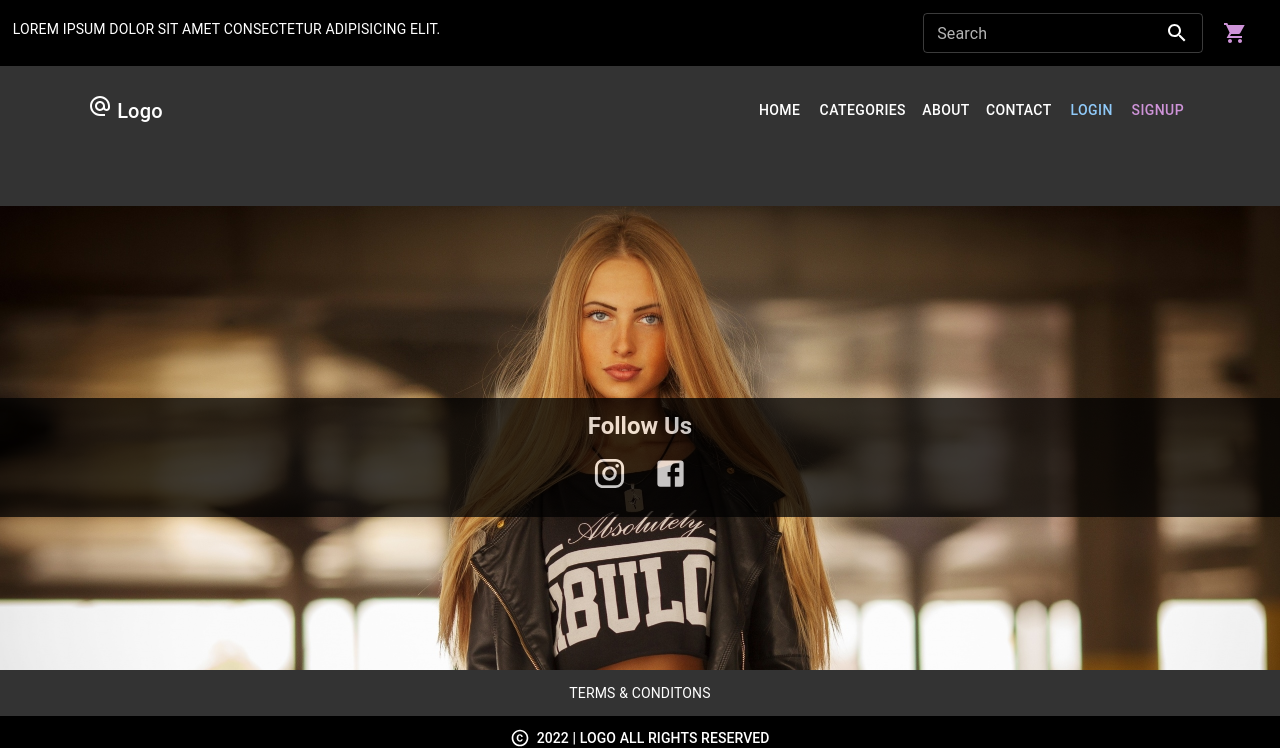
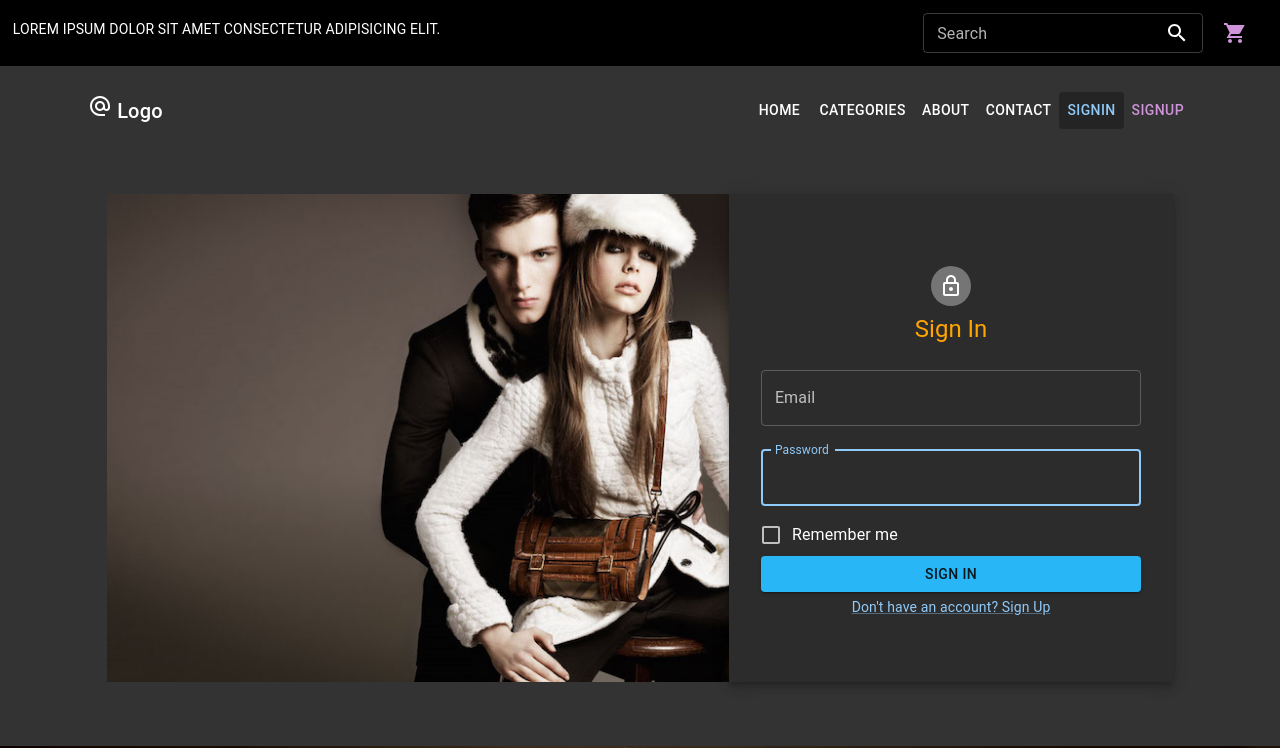
Before and after one commit to TechDinith/storefront, a React (Create React App) app: page /login in a window 1280 px wide. Shown: the top 748 px of the page. Built offline with nearby package versions, Linux system fonts and the light colour scheme.

Commit message:
signup and sign in

```diff
--- /dev/null
+++ b/src/components/pages/signin/signin.page.tsx
@@ -0,0 +1,39 @@
+import Paper from "@mui/material/Paper";
+import Grid from "@mui/material/Grid";
+import AuthenticationForm from "../../sections/authentication/authenticationForm.section";
+import simg1 from "../../../images/simg1.jpg";
+
+export default function SignInSide() {
+  const fields = ["email", "password"];
+
+  const handleSubmit = (event: React.FormEvent<HTMLFormElement>) => {
+    event.preventDefault();
+    const data = new FormData(event.currentTarget);
+    console.log({
+      email: data.get("email"),
+      password: data.get("password"),
+    });
+  };
+
+  return (
+    <Grid item xs={10} mt="4%">
+      <Grid container>
+        <Grid
+          item
+          xs={false}
+          sm={4}
+          md={7}
+          sx={{
+            backgroundImage: `url( ${simg1})`,
+            backgroundRepeat: "no-repeat",
+            backgroundSize: "cover",
+            backgroundPosition: "center",
+          }}
+        />
+        <Grid item xs={12} sm={8} md={5} component={Paper} elevation={6} square>
+          <AuthenticationForm fields={fields} btnText="Sign In" />
+        </Grid>
+      </Grid>
+    </Grid>
+  );
+}
--- /dev/null
+++ b/src/components/pages/signup/signup.page.tsx
@@ -0,0 +1,29 @@
+import Paper from "@mui/material/Paper";
+import Grid from "@mui/material/Grid";
+import AuthenticationForm from "../../sections/authentication/authenticationForm.section";
+import simg1 from "../../../images/simg1.jpg";
+
+export default function SignUpSide() {
+  const fields = ["name", "email", "password"];
+  return (
+    <Grid item xs={10} mt="4%">
+      <Grid container>
+        <Grid
+          item
+          xs={false}
+          sm={4}
+          md={7}
+          sx={{
+            backgroundImage: `url( ${simg1})`,
+            backgroundRepeat: "no-repeat",
+            backgroundSize: "cover",
+            backgroundPosition: "center",
+          }}
+        />
+        <Grid item xs={12} sm={8} md={5} component={Paper} elevation={6} square>
+          <AuthenticationForm fields={fields} btnText="Sign Up" />
+        </Grid>
+      </Grid>
+    </Grid>
+  );
+}
--- /dev/null
+++ b/src/components/sections/authentication/authenticationForm.section.tsx
@@ -0,0 +1,165 @@
+import { useForm, Controller, SubmitHandler } from "react-hook-form";
+import TextField from "@mui/material/TextField";
+import Button from "@mui/material/Button";
+import Typography from "@mui/material/Typography";
+import { capitalize } from "@material-ui/core";
+import FormControlLabel from "@mui/material/FormControlLabel";
+import Checkbox from "@mui/material/Checkbox";
+import Box from "@mui/material/Box";
+import Avatar from "@mui/material/Avatar";
+import Link from "@mui/material/Link";
+import LockOutlinedIcon from "@mui/icons-material/LockOutlined";
+import Grid from "@mui/material/Grid";
+
+interface IFormInput {
+  email: string;
+  password: string;
+  name?: string;
+  remember: boolean;
+}
+
+const AuthenticationForm = ({ fields, btnText }: any) => {
+  const {
+    control,
+    handleSubmit,
+    formState: { errors },
+  } = useForm<IFormInput>();
+
+  const onSubmit: SubmitHandler<IFormInput> = (data) => {
+    console.log(data);
+  };
+
+  const math = Math;
+
+  return (
+    <>
+      <Box
+        sx={{
+          my: 8,
+          mx: 4,
+          display: "flex",
+          flexDirection: "column",
+          alignItems: "center",
+        }}
+      >
+        <Avatar sx={{ m: 1, color: "white" }}>
+          <LockOutlinedIcon />
+        </Avatar>
+        <Typography component="h1" variant="h5" color="orange">
+          {btnText}
+        </Typography>
+
+        <Box sx={{ mt: 1, width: "100%" }}>
+          <form onSubmit={handleSubmit(onSubmit)}>
+            {fields.map((fieldName: any) => {
+              return (
+                <>
+                  <Controller
+                    key={math.random()}
+                    name={fieldName}
+                    control={control}
+                    defaultValue=""
+                    render={({ field }) => (
+                      <TextField
+                        key={math.random()}
+                        margin="normal"
+                        type={
+                          fieldName === "email" || fieldName === "password"
+                            ? fieldName
+                            : null
+                        }
+                        fullWidth
+                        label={capitalize(fieldName)}
+                        autoComplete={fieldName}
+                        autoFocus
+                        {...field}
+                        error={Boolean(errors.email)}
+                      />
+                    )}
+                    rules={{
+                      required: {
+                        value: true,
+                        message: capitalize(fieldName) + " is Required",
+                      },
+                    }}
+                  />
+                  {fieldName === "email"
+                    ? errors.email && (
+                        <Typography
+                          color="red"
+                          variant="caption"
+                          key={math.random()}
+                        >
+                          {errors.email.message}
+                        </Typography>
+                      )
+                    : fieldName === "password"
+                    ? errors.password && (
+                        <Typography
+                          color="red"
+                          variant="caption"
+                          key={math.random()}
+                        >
+                          {errors.password.message}
+                        </Typography>
+                      )
+                    : fieldName === "name"
+                    ? errors.name && (
+                        <Typography
+                          color="red"
+                          variant="caption"
+                          key={math.random()}
+                        >
+                          {errors.name.message}
+                        </Typography>
+                      )
+                    : null}
+                </>
+              );
+            })}
+            <Box>
+              <FormControlLabel
+                control={
+                  <Controller
+                    name="remember"
+                    control={control}
+                    defaultValue={false}
+                    render={({ field }) => <Checkbox {...field} />}
+                  />
+                }
+                label="Remember me"
+              />
+            </Box>
+            <Button type="submit" variant="contained" fullWidth color="info">
+              {btnText}
+            </Button>
+          </form>
+
+          <Grid container mt="1%" justifyContent="center">
+            {/* <Grid item xs>
+              <Link href="#" variant="body2">
+                Forgot password?
+              </Link>
+            </Grid> */}
+            <Grid item>
+              <Link
+                href={
+                  String(btnText).toLowerCase() !== "sign up"
+                    ? "/signup"
+                    : "/login"
+                }
+                variant="body2"
+              >
+                {String(btnText).toLowerCase() !== "sign up"
+                  ? "Don't have an account? Sign Up"
+                  : "Already have an account? Sign In"}
+              </Link>
+            </Grid>
+          </Grid>
+        </Box>
+      </Box>
+    </>
+  );
+};
+
+export default AuthenticationForm;
--- a/src/components/templates/layout/layout.tsx
+++ b/src/components/templates/layout/layout.tsx
@@ -10,6 +10,8 @@ import Home from "../../pages/home/home.page";
 import Footer from "../footer/footer.template";
 import About from "../../pages/about/about.page";
 import Contact from "../../pages/contact/contact.page";
+import SignInSide from "../../pages/signin/signin.page";
+import SignUpSide from "../../pages/signup/signup.page";
 
 const Item = styled(Paper)(({ theme }) => ({
   padding: theme.spacing(1),
@@ -27,6 +29,8 @@ const Layout = () => {
               <Route path="/" element={<Home />} />
               <Route path="/about" element={<About />} />
               <Route path="/contact" element={<Contact />} />
+              <Route path="/login" element={<SignInSide />} />
+              <Route path="/signup" element={<SignUpSide />} />
             </Routes>
           </Grid>
           <Grid item xs={12} mt="5%" color="white">
--- a/src/components/templates/navbar/navbar.tsx
+++ b/src/components/templates/navbar/navbar.tsx
@@ -369,20 +369,47 @@ const Navbar = (props: Props) => {
               >
                 <TextField
                   id="outlined-search"
-                  label="Search"
+                  label={<SearchIcon />}
                   type="search"
                   size="small"
-                  InputProps={{
-                    endAdornment: (
-                      <InputAdornment position="end">
-                        <SearchIcon />
-                      </InputAdornment>
-                    ),
-                  }}
                 />
               </Box>
-              <Button color="primary">Login</Button>
-              <Button color="secondary">SignUp</Button>
+
+              <Button
+                to="/login"
+                sx={{
+                  "&:hover": {
+                    color: "white",
+                  },
+
+                  background:
+                    String("/login") === location.pathname
+                      ? "rgba(0, 0, 0, 0.30)"
+                      : "transparent",
+                }}
+                component={NavLink}
+                color="primary"
+              >
+                SignIn
+              </Button>
+              <Button
+                to="/signup"
+                sx={{
+                  "&:hover": {
+                    color: "white",
+                  },
+
+                  background:
+                    String("/signup") === location.pathname
+                      ? "rgba(0, 0, 0, 0.30)"
+                      : "transparent",
+                }}
+                component={NavLink}
+                color="secondary"
+              >
+                SignUp
+              </Button>
+
               <Button sx={{ display: { xs: "true", sm: "true", md: "none" } }}>
                 <ShoppingCartSharpIcon color="secondary" />
               </Button>
```
